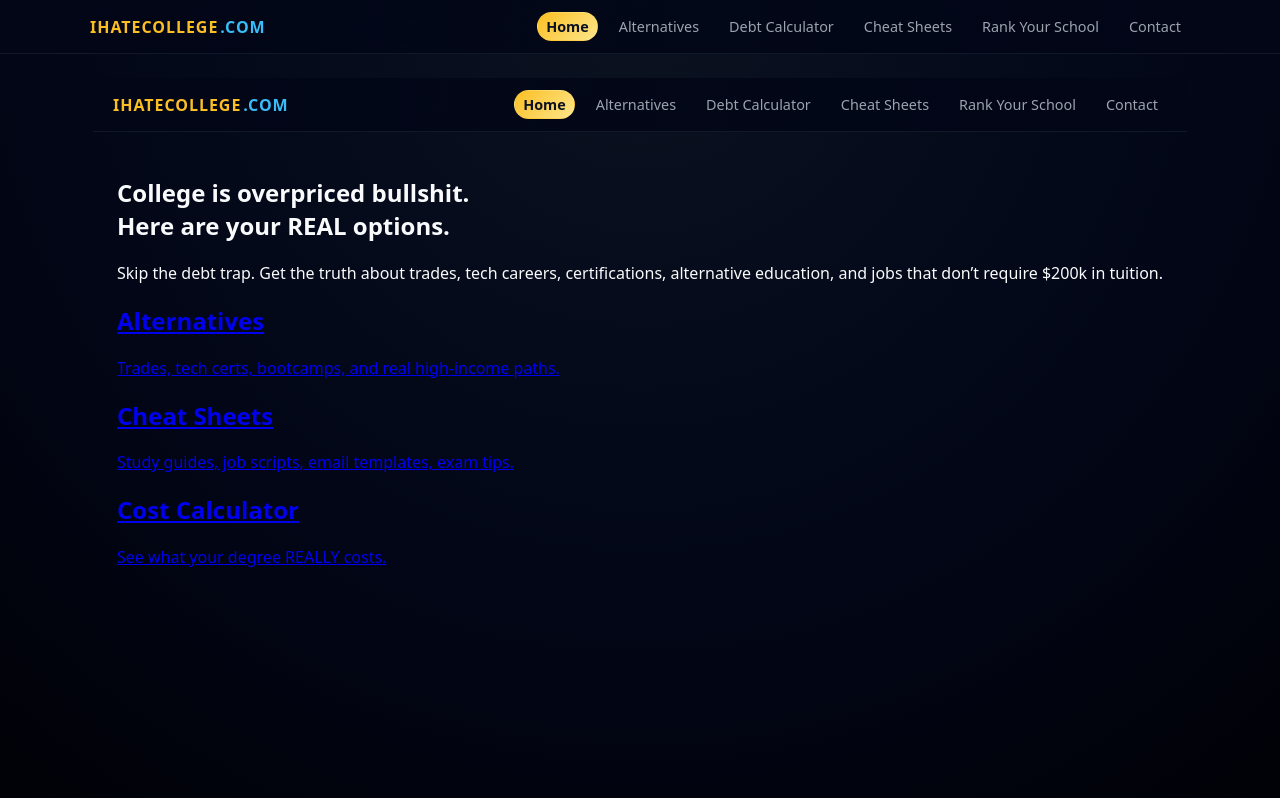
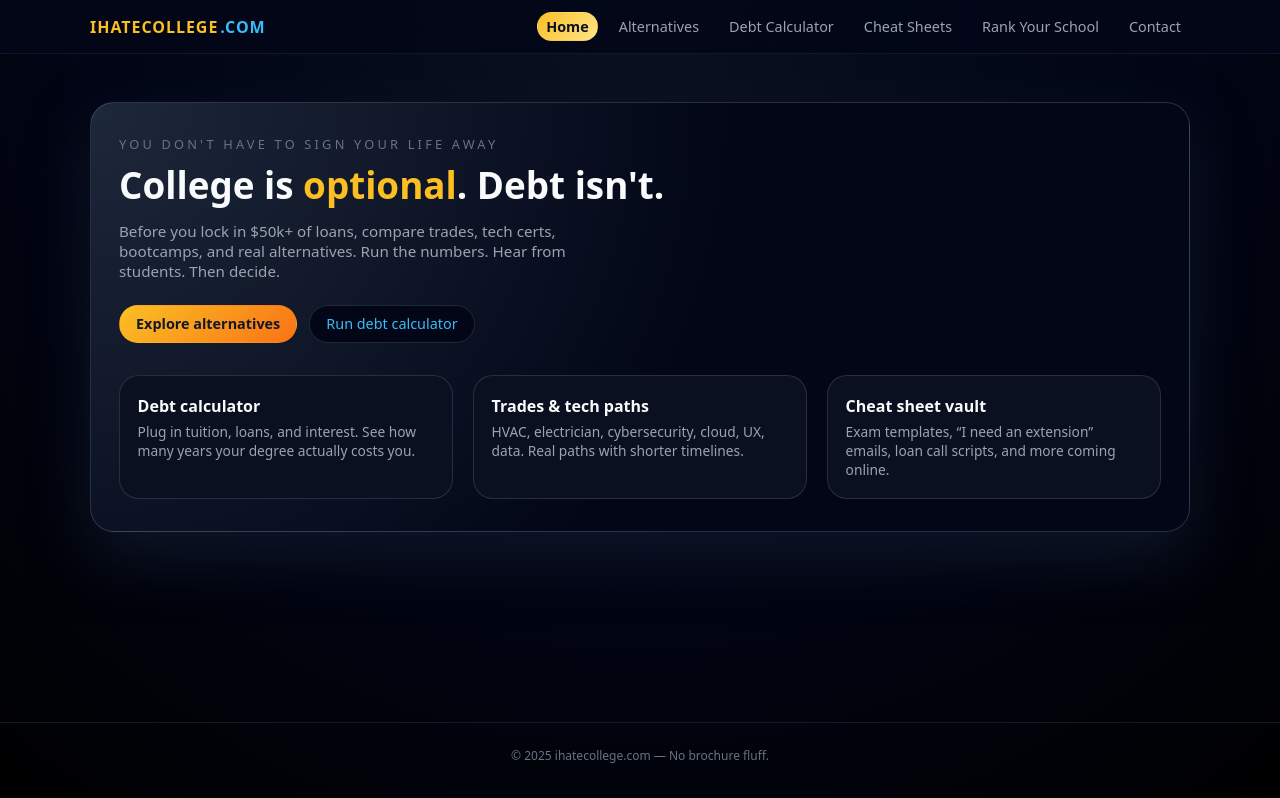
Before and after one commit to placebetsai/Ihatecollege, a Next.js app: page / in a window 1280 px wide. Shown: the top 798 px of the page. Built offline with nearby package versions, Linux system fonts and the light colour scheme.

Commit message:
Update index.js

```diff
--- a/pages/index.js
+++ b/pages/index.js
@@ -1,40 +1,51 @@
-import Link from "next/link";
-import Layout from "../components/Layout";
+import Link from 'next/link';
+import Head from 'next/head';
 
-export default function Home() {
+export default function HomePage() {
   return (
-    <Layout title="Home">
-      <section>
-        <h1 className="text-5xl font-bold mb-4">
-          College is overpriced bullshit.<br />
-          <span className="text-amber-400">Here are your REAL options.</span>
+    <>
+      <Head>
+        <title>ihatecollege.com – Real talk about college, debt, and alternatives</title>
+        <meta
+          name="description"
+          content="College is optional. Debt isn't. See real alternatives, run a debt calculator, and get cheat sheets for surviving school without getting buried."
+        />
+      </Head>
+
+      <section className="hero-section">
+        <div className="hero-kicker">YOU DON&apos;T HAVE TO SIGN YOUR LIFE AWAY</div>
+        <h1 className="hero-title">
+          College is <span className="highlight">optional</span>. Debt isn&apos;t.
         </h1>
-
-        <p className="text-lg text-slate-300 max-w-2xl mb-10">
-          Skip the debt trap. Get the truth about trades, tech careers,
-          certifications, alternative education, and jobs that don’t require
-          $200k in tuition.
+        <p className="hero-subtitle">
+          Before you lock in $50k+ of loans, compare trades, tech certs, bootcamps,
+          and real alternatives. Run the numbers. Hear from students. Then decide.
         </p>
 
-        <div className="grid md:grid-cols-3 gap-6">
+        <div className="hero-buttons">
+          <Link href="/alternatives" className="btn-primary">
+            Explore alternatives
+          </Link>
+          <Link href="/debt-calculator" className="btn-secondary">
+            Run debt calculator
+          </Link>
+        </div>
 
-          <Link href="/alternatives" className="block p-6 bg-white/5 rounded-xl hover:bg-white/10 transition border border-white/10">
-            <h2 className="text-xl font-semibold mb-2">Alternatives</h2>
-            <p className="text-sm text-slate-300">Trades, tech certs, bootcamps, and real high-income paths.</p>
-          </Link>
-
-          <Link href="/cheatsheets" className="block p-6 bg-white/5 rounded-xl hover:bg-white/10 transition border border-white/10">
-            <h2 className="text-xl font-semibold mb-2">Cheat Sheets</h2>
-            <p className="text-sm text-slate-300">Study guides, job scripts, email templates, exam tips.</p>
-          </Link>
-
-          <Link href="/cost" className="block p-6 bg-white/5 rounded-xl hover:bg-white/10 transition border border-white/10">
-            <h2 className="text-xl font-semibold mb-2">Cost Calculator</h2>
-            <p className="text-sm text-slate-300">See what your degree REALLY costs.</p>
-          </Link>
-
+        <div className="card-grid">
+          <div className="info-card">
+            <h3>Debt calculator</h3>
+            <p>Plug in tuition, loans, and interest. See how many years your degree actually costs you.</p>
+          </div>
+          <div className="info-card">
+            <h3>Trades &amp; tech paths</h3>
+            <p>HVAC, electrician, cybersecurity, cloud, UX, data. Real paths with shorter timelines.</p>
+          </div>
+          <div className="info-card">
+            <h3>Cheat sheet vault</h3>
+            <p>Exam templates, “I need an extension” emails, loan call scripts, and more coming online.</p>
+          </div>
         </div>
       </section>
-    </Layout>
+    </>
   );
-            }
+}
```
